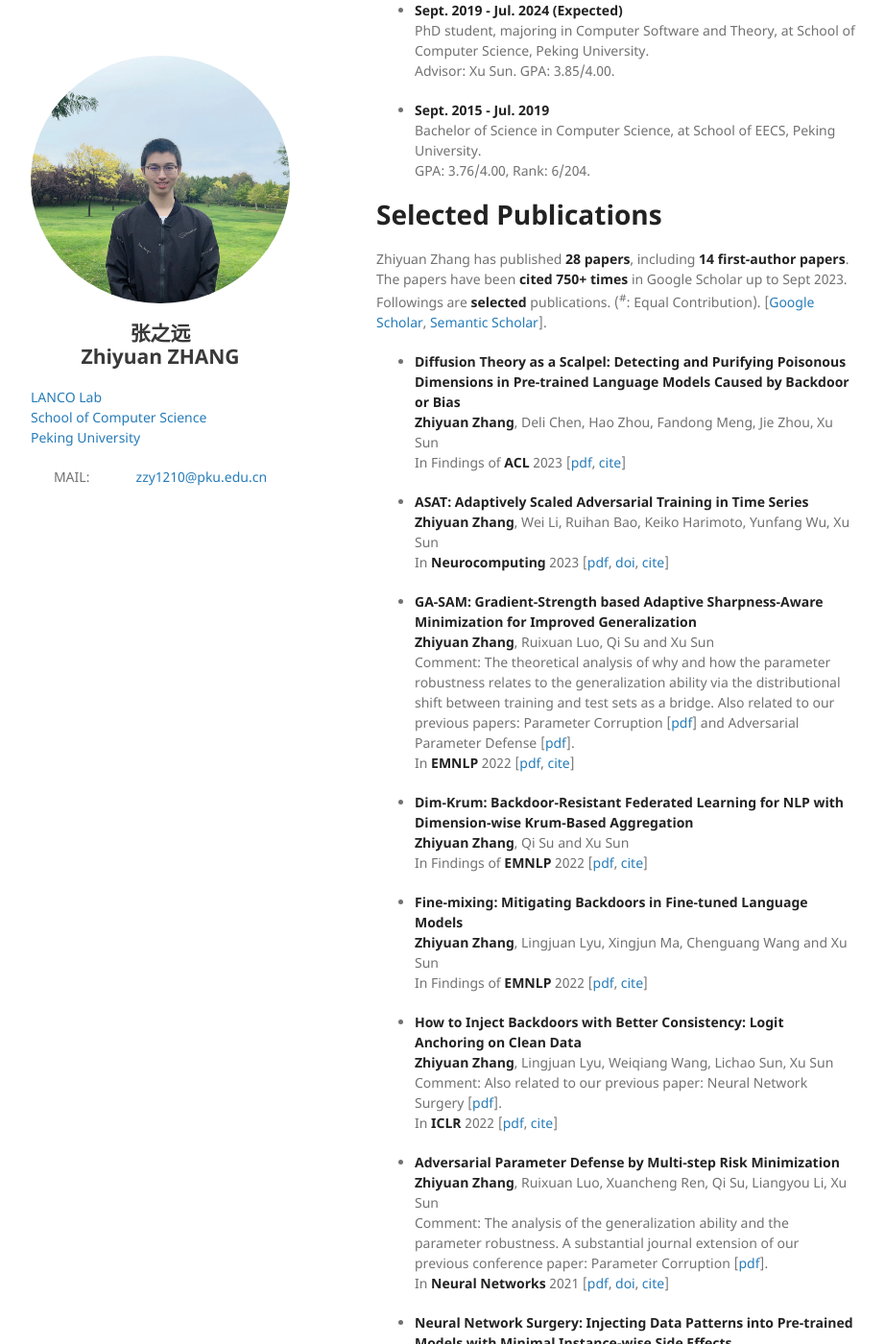
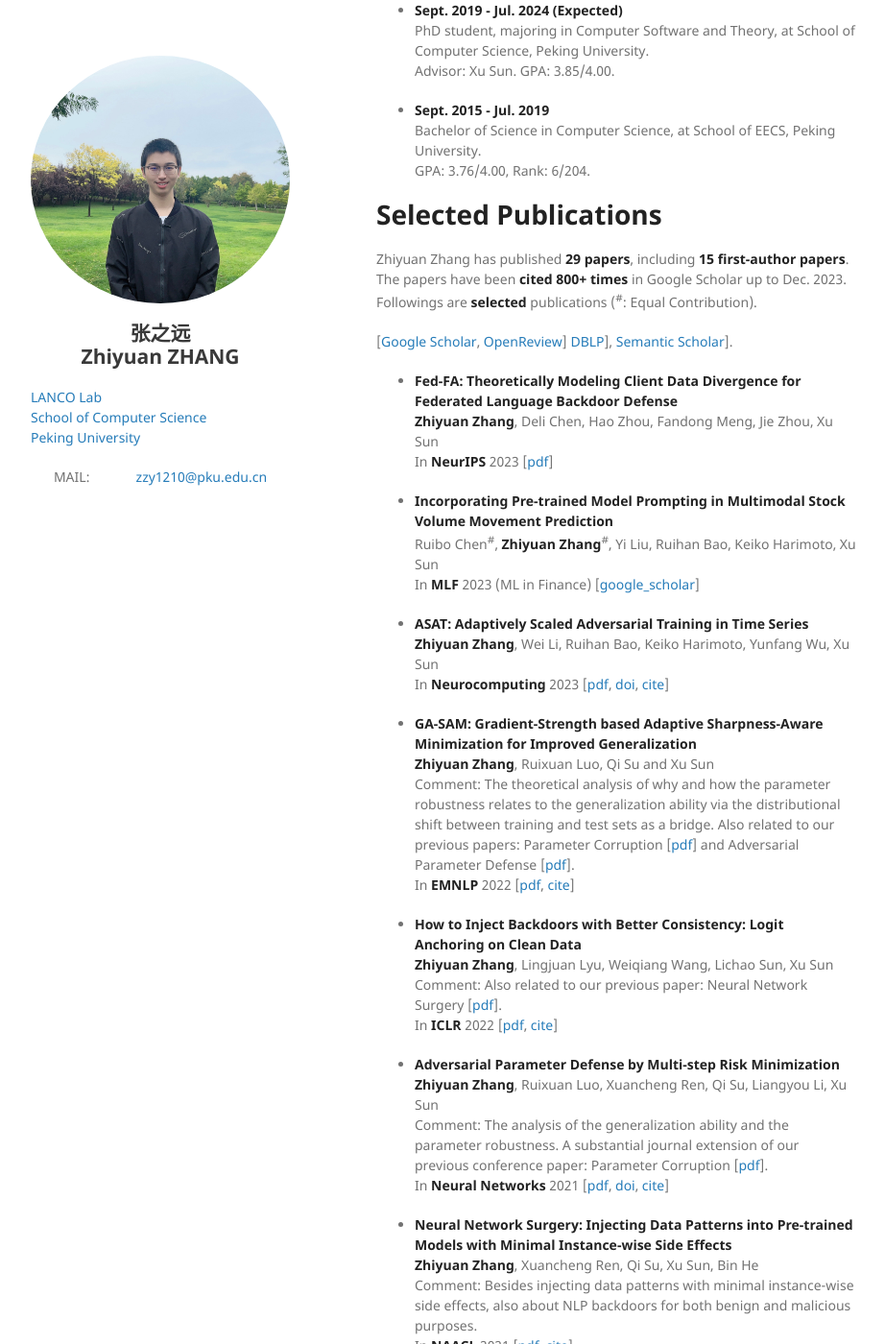
Before and after one commit to pkuzzy/pkuzzy.github.io, a Jekyll site: the page built from index.md, in a window 1280 px wide and 1400 px high, scrolled down 460 px. Shown: the whole window at 96% size, without its empty margins (178-1100 px from the left). Built offline with Jekyll 4.4.1, drawn with Linux system fonts in a browser that asks for light colours; nearby versions of some CDN libraries; our own code applies the rules of GitHub Pages for plain Markdown files; some of the changed text lies outside the part shown.

Commit message:
Update index.md

```diff
--- a/index.md
+++ b/index.md
@@ -23,11 +23,19 @@ layout: default
   GPA: 3.76/4.00, Rank: 6/204.
 
 # Selected Publications
-Zhiyuan Zhang has published **28 papers**, including **14 first-author papers**. The papers have been **cited 750+ times** in Google Scholar up to Sept 2023. Followings are **selected** publications. (<sup>\#</sup>: Equal Contribution). [[Google Scholar](https://scholar.google.com/citations?hl=zh-CN&user=gSEzCUkAAAAJ), [Semantic Scholar](https://www.semanticscholar.org/author/Zhiyuan-Zhang/50317060)].
+Zhiyuan Zhang has published **29 papers**, including **15 first-author papers**. The papers have been **cited 800+ times** in Google Scholar up to Dec. 2023. Followings are **selected** publications (<sup>\#</sup>: Equal Contribution).
 
-- **Diffusion Theory as a Scalpel: Detecting and Purifying Poisonous Dimensions in Pre-trained Language Models Caused by Backdoor or Bias**
+[[Google Scholar](https://scholar.google.com/citations?hl=zh-CN&user=gSEzCUkAAAAJ), [OpenReview](https://openreview.net/profile?id=~Zhiyuan_Zhang1)] [DBLP](https://dblp.uni-trier.de/pid/72/1760-1.html)], [Semantic Scholar](https://www.semanticscholar.org/author/Zhiyuan-Zhang/50317060)].
+
+
+- **Fed-FA: Theoretically Modeling Client Data Divergence for Federated Language Backdoor Defense**
   **Zhiyuan Zhang**, Deli Chen, Hao Zhou, Fandong Meng, Jie Zhou, Xu Sun
-  In Findings of **ACL** 2023 [[pdf](https://aclanthology.org/2023.findings-acl.157/), [cite](https://dblp.uni-trier.de/rec/conf/acl/ZhangCZMZ023.html?view=bibtex)]
+  In **NeurIPS** 2023 [[pdf](https://openreview.net/pdf?id=txPdKZrrZF)]
+
+
+- **Incorporating Pre-trained Model Prompting in Multimodal Stock Volume Movement Prediction**
+  Ruibo Chen<sup>\#</sup>, **Zhiyuan Zhang**<sup>\#</sup>, Yi Liu, Ruihan Bao, Keiko Harimoto, Xu Sun
+  In **MLF** 2023 (ML in Finance) [[google_scholar](https://scholar.google.com/scholar?q=Incorporating+Pre-trained+Model+Prompting+in+Multimodal+Stock+Volume+Movement+Prediction&hl=zh-CN&as_sdt=0&as_vis=1&oi=scholart)]
 
 - **ASAT: Adaptively Scaled Adversarial Training in Time Series**
   **Zhiyuan Zhang**, Wei Li, Ruihan Bao, Keiko Harimoto, Yunfang Wu, Xu Sun
@@ -37,14 +45,6 @@ Zhiyuan Zhang has published **28 papers**, including **14 first-author papers**.
   **Zhiyuan Zhang**, Ruixuan Luo, Qi Su and Xu Sun
   Comment: The theoretical analysis of why and how the parameter robustness relates to the generalization ability via the distributional shift between training and test sets as a bridge. Also related to our previous papers: Parameter Corruption [[pdf](https://arxiv.org/pdf/2006.05620.pdf)] and Adversarial Parameter Defense [[pdf](https://arxiv.org/pdf/2109.02889.pdf)].
   In **EMNLP** 2022 [[pdf](https://aclanthology.org/2022.emnlp-main.257.pdf), [cite](https://dblp.uni-trier.de/rec/conf/emnlp/ZhangL0022.html?view=bibtex)]
-
-- **Dim-Krum: Backdoor-Resistant Federated Learning for NLP with Dimension-wise Krum-Based Aggregation**
-  **Zhiyuan Zhang**, Qi Su and Xu Sun
-  In Findings of **EMNLP** 2022 [[pdf](https://aclanthology.org/2022.findings-emnlp.25.pdf), [cite](https://dblp.uni-trier.de/rec/conf/emnlp/Zhang0022a.html?view=bibtex)]
-
-- **Fine-mixing: Mitigating Backdoors in Fine-tuned Language Models**
-  **Zhiyuan Zhang**, Lingjuan Lyu, Xingjun Ma, Chenguang Wang and Xu Sun
-  In Findings of **EMNLP** 2022 [[pdf](https://aclanthology.org/2022.findings-emnlp.26.pdf), [cite](https://dblp.uni-trier.de/rec/conf/emnlp/ZhangLM0022.html?view=bibtex)]
 
 - **How to Inject Backdoors with Better Consistency: Logit Anchoring on Clean Data**
   **Zhiyuan Zhang**, Lingjuan Lyu, Weiqiang Wang, Lichao Sun, Xu Sun
@@ -65,10 +65,6 @@ Zhiyuan Zhang has published **28 papers**, including **14 first-author papers**.
   Xu Sun<sup>\#</sup>, **Zhiyuan Zhang**<sup>\#</sup>, Xuancheng Ren, Ruixuan Luo, Liangyou Li
   Comment: The analysis of the robustness against parameter corruptions or perturbations.
   In **AAAI** 2021 [[pdf](https://arxiv.org/pdf/2006.05620.pdf), [cite](https://dblp.uni-trier.de/rec/conf/aaai/0001ZRLL21.html?view=bibtex)]
-
-- **Memorized Sparse Backpropagation**
-  **Zhiyuan Zhang**, Pengcheng Yang, Xuancheng Ren, Qi Su, Xu Sun
-  In **Neurocomputing** 2020 [[pdf](https://arxiv.org/pdf/1905.10194.pdf), [doi](https://doi.org/10.1016/j.neucom.2020.08.055), [cite](https://dblp.uni-trier.de/rec/journals/ijon/ZhangYRSS20.html?view=bibtex)]
 
 - **PKUSEG: A Toolkit for Multi-Domain Chinese Word Segmentation**
   Ruixuan Luo, Jingjing Xu, Yi Zhang, **Zhiyuan Zhang**, Xuancheng Ren, Xu Sun
@@ -135,6 +131,12 @@ Zhiyuan Zhang has published **28 papers**, including **14 first-author papers**.
 # Paper List
 
 ### Deep Learning: Optimization, Robustness and Security
+
+
+- **Fed-FA: Theoretically Modeling Client Data Divergence for Federated Language Backdoor Defense**
+  **Zhiyuan Zhang**, Deli Chen, Hao Zhou, Fandong Meng, Jie Zhou, Xu Sun
+  In **NeurIPS** 2023 [[pdf](https://openreview.net/pdf?id=txPdKZrrZF)]
+
 
 - **Diffusion Theory as a Scalpel: Detecting and Purifying Poisonous Dimensions in Pre-trained Language Models Caused by Backdoor or Bias**
   **Zhiyuan Zhang**, Deli Chen, Hao Zhou, Fandong Meng, Jie Zhou, Xu Sun
@@ -207,7 +209,7 @@ Zhiyuan Zhang has published **28 papers**, including **14 first-author papers**.
 
 - **Pretrain-KGE: Learning Knowledge Representation from Pretrained Language Models**
   **Zhiyuan Zhang**, Xiaoqian Liu, Yi Zhang, Qi Su, Xu Sun and Bin He
-  Comment: The full version: preprint [[openreview](https://openreview.net/forum?id=HJlv-Fz-pS)].
+  Comment: The full version: preprint [[OpenReview](https://openreview.net/forum?id=HJlv-Fz-pS)].
   In Findings of **EMNLP** 2020 (short) [[pdf](https://www.aclweb.org/anthology/2020.findings-emnlp.25.pdf), [cite](https://dblp.uni-trier.de/rec/conf/emnlp/ZhangLZ00H20.html?view=bibtex)]
 
 - **Automatic Translating between Ancient Chinese and Contemporary Chinese with Limited Aligned Corpora**
```
